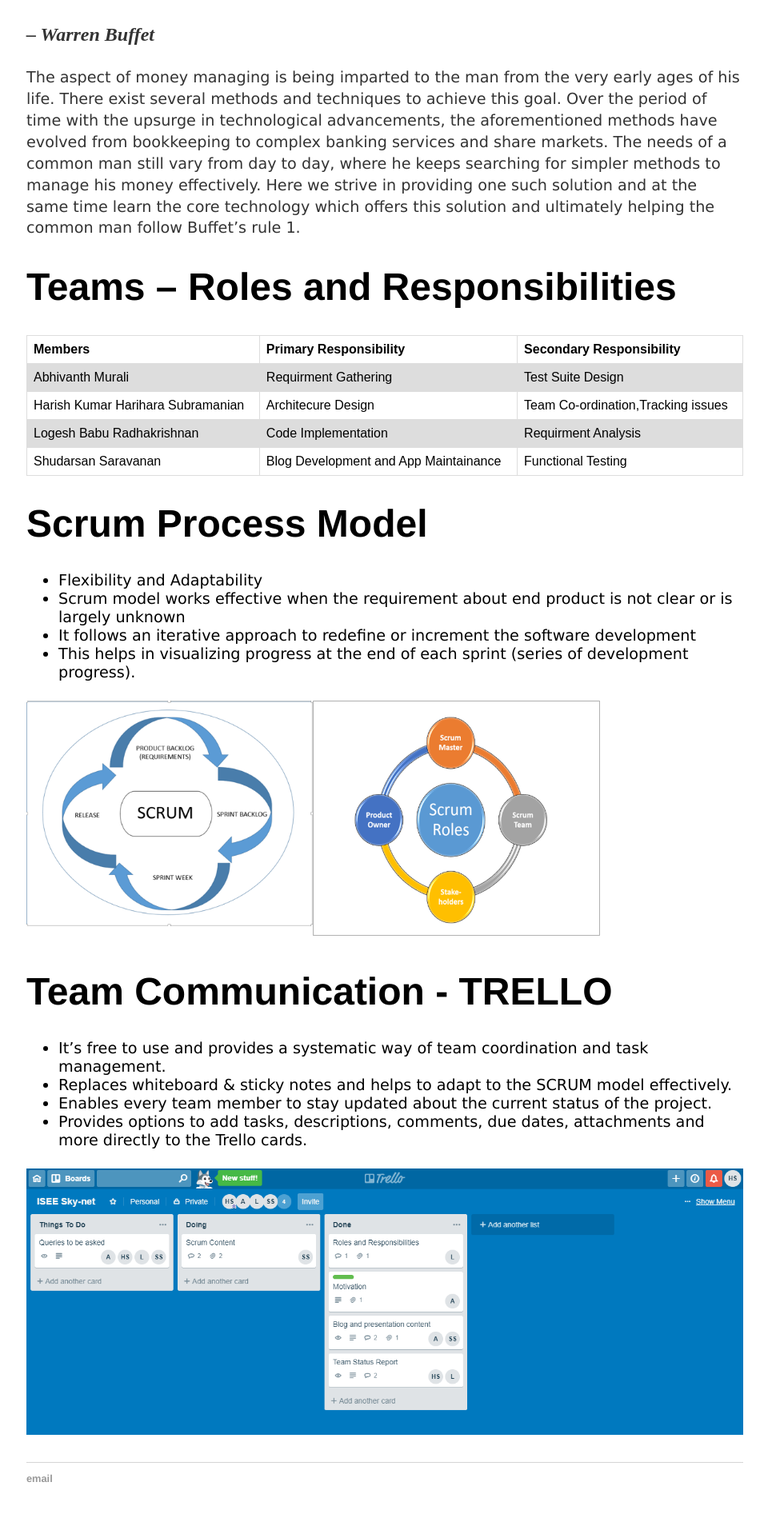
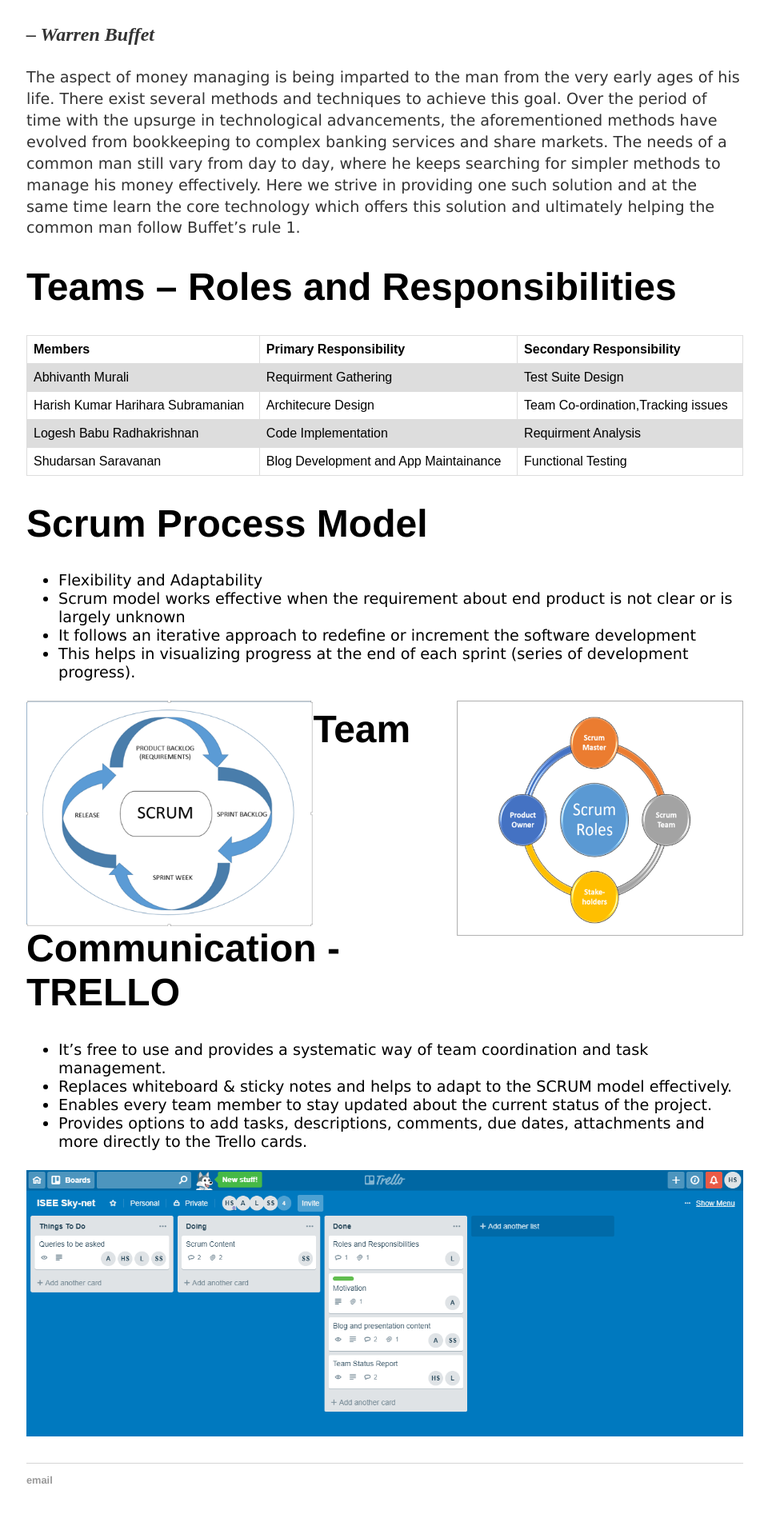
Before and after one commit to DBSE-teaching/isee2019-Sky-Net, a Jekyll site: the page built from docs/_posts/2018-04-04-second-post.md, in a window 1280 px wide. Shown: the part 831-2749 px from the top of the page at 80% size, without its empty margins (159-1119 px from the left). Built offline with Jekyll 4.4.1, drawn with Linux system fonts in a browser that asks for light colours.

Commit message:
Update 2018-04-04-second-post.md

```diff
--- a/docs/_posts/2018-04-04-second-post.md
+++ b/docs/_posts/2018-04-04-second-post.md
@@ -70,7 +70,7 @@
   <li>This helps in visualizing progress at the end of each sprint (series of development progress). </li>
 </ul>
 
-![Deadline image]({{site.baseurl}}/images/Picture1.png "Scrum1"){:height="40%" width="40%" align="left"} ![Deadline image]({{site.baseurl}}/images/Picture2.png "Scrum2"){:height="30%" width="40%"}
+![Deadline image]({{site.baseurl}}/images/Picture1.png "Scrum1"){:height="40%" width="40%" align="left"} ![Deadline image]({{site.baseurl}}/images/Picture2.png "Scrum2"){:height="30%" width="40%" align="right"}
 
 
 # Team Communication - TRELLO
```
